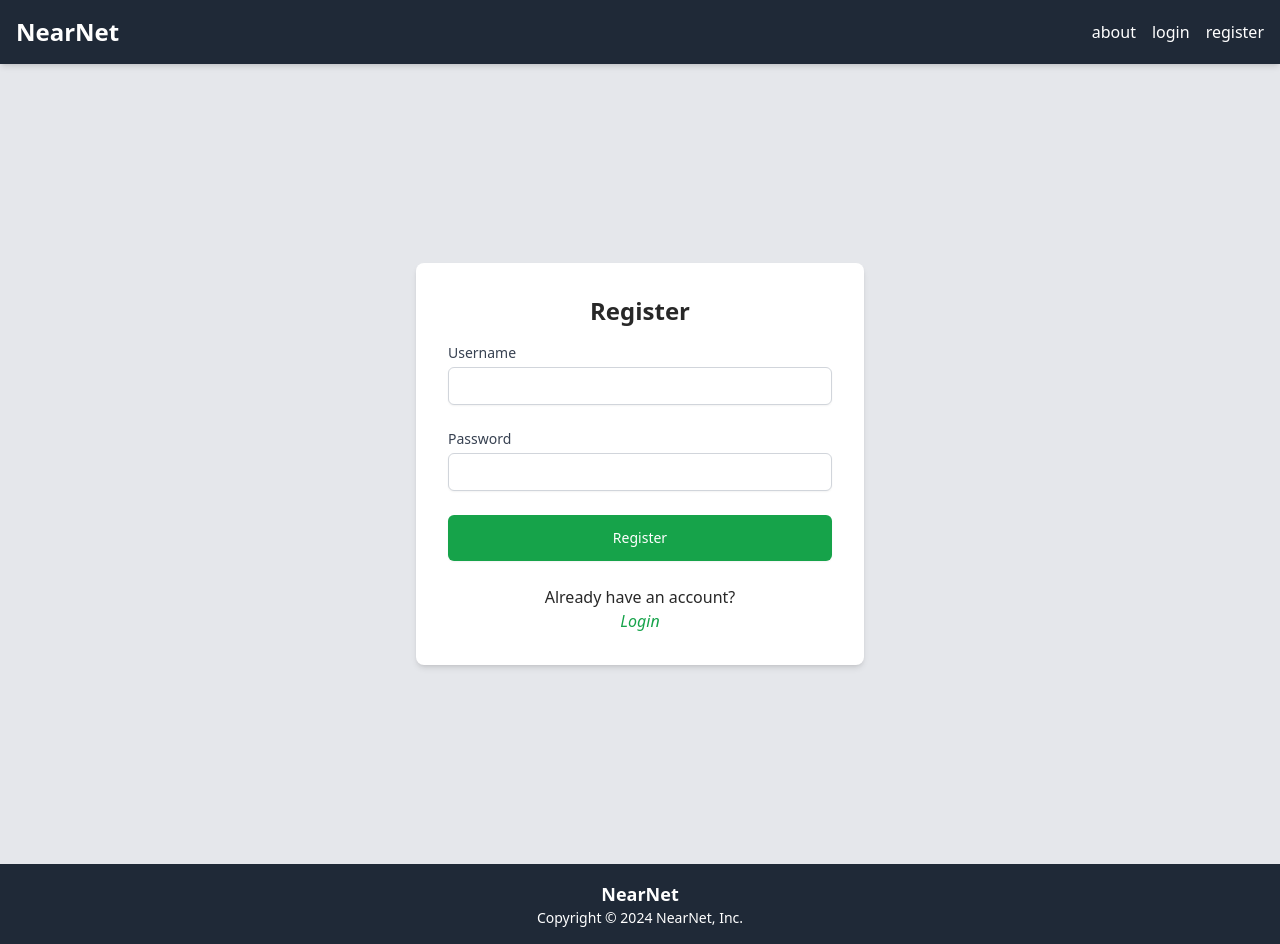
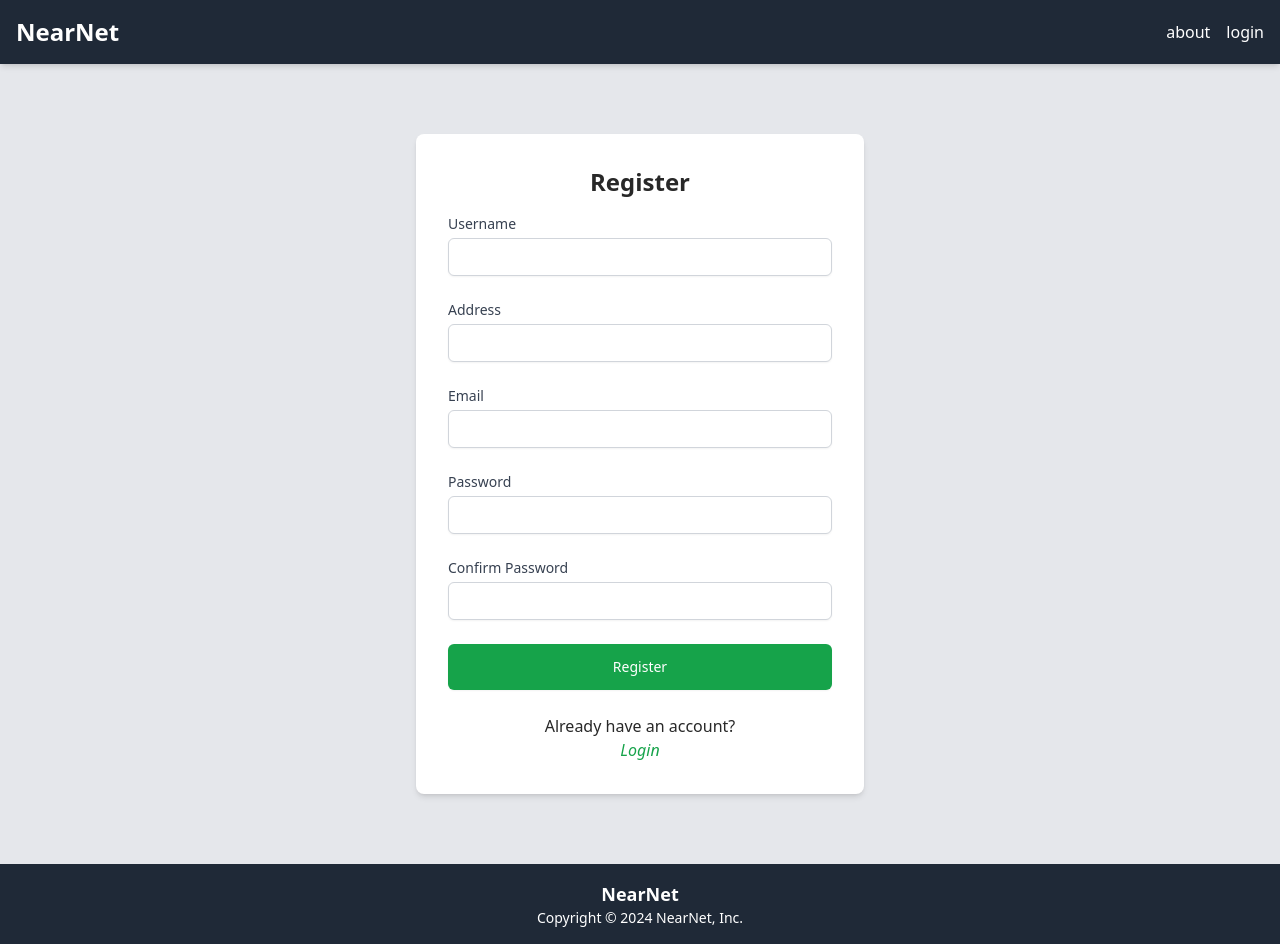
Before and after one commit to xeviert/nearnet, a Next.js app: page /register in a window 1280 px wide. Built offline with nearby package versions, Linux system fonts and the light colour scheme.

Commit message:
register and login correct

```diff
--- a/src/components/NavBar.js
+++ b/src/components/NavBar.js
@@ -43,9 +43,6 @@ export default function NavBar() {
               <Link href="/login">
                 <span className="hover:text-gray-400 transition-colors duration-200">login</span>
               </Link>
-              <Link href="/register">
-                <span className="hover:text-gray-400 transition-colors duration-200">register</span>
-              </Link>
             </>
           )}
         </div>
@@ -89,9 +86,6 @@ export default function NavBar() {
                 <Link href="/login">
                   <span className="hover:text-gray-400 transition-colors duration-200">login</span>
                 </Link>
-                <Link href="/register">
-                  <span className="hover:text-gray-400 transition-colors duration-200">register</span>
-                </Link>
               </>
             )}
           </nav>
--- a/src/pages/api/register.js
+++ b/src/pages/api/register.js
@@ -1,7 +1,10 @@
 import bcrypt from 'bcryptjs';
 import { addUser, getUsers } from '../../userStore';
+import Cookies from 'cookies';
 
 export default function handler(req, res) {
+  const cookies = new Cookies(req, res);
+
   if (req.method === 'POST') {
     const { username, password } = req.body;
 
@@ -12,7 +15,10 @@ export default function handler(req, res) {
     const hashedPassword = bcrypt.hashSync(password, 10);
     addUser(username, hashedPassword);
 
-    return res.status(201).json({ message: 'User registered successfully' });
+    cookies.set('username', username, { httpOnly: true });
+    cookies.set('auth', 'authenticated', { httpOnly: true });
+
+    return res.status(201).json({ message: 'User registered and logged in successfully' });
   }
 
   res.status(405).end();
--- a/src/pages/login.js
+++ b/src/pages/login.js
@@ -1,6 +1,7 @@
 'use client';
 
 import { useState } from 'react';
+import Link from 'next/link';
 import { useRouter } from 'next/router';
 import { useUserContext } from '../context/UserContext';
 
@@ -73,11 +74,19 @@ export default function Login() {
           </div>
           <button
             type="submit"
-            className="w-full flex justify-center py-3 px-4 border border-transparent rounded-md shadow-sm text-sm font-medium text-white bg-indigo-600 hover:bg-indigo-700 focus:outline-none focus:ring-2 focus:ring-offset-2 focus:ring-indigo-500"
+            className="w-full flex justify-center py-3 px-4 border border-transparent rounded-md shadow-sm text-sm font-medium text-white bg-green-600 hover:bg-green-700 focus:outline-none focus:ring-2 focus:ring-offset-2 focus:ring-indigo-500"
           >
             Login
           </button>
         </form>
+        <div className="mt-6 text-center">
+          <p>Don't have an account?</p>
+          <Link href="/register">
+            <span className="text-green-600 hover:text-green-900">
+              <em>Sign Up</em>
+            </span>
+          </Link>
+        </div>
       </div>
     </section>
   );
--- a/src/pages/register.js
+++ b/src/pages/register.js
@@ -9,16 +9,24 @@ export default function Register() {
   const handleSubmit = async (event) => {
     event.preventDefault();
     const username = event.target.username.value;
+    const address = event.target.address.value;
+    const email = event.target.email.value;
     const password = event.target.password.value;
+    const confirmPassword = event.target.confirmPassword.value;
+
+    if (password !== confirmPassword) {
+      setError('Passwords do not match');
+      return;
+    }
 
     const res = await fetch('/api/register', {
       method: 'POST',
       headers: { 'Content-Type': 'application/json' },
-      body: JSON.stringify({ username, password }),
+      body: JSON.stringify({ username, address, email, password }),
     });
 
     if (res.ok) {
-      router.push('/login');
+      router.push('/feed');
     } else {
       const data = await res.json();
       setError(data.message);
@@ -43,12 +51,45 @@ export default function Register() {
             />
           </div>
           <div>
+            <label htmlFor="address" className="block text-sm font-medium text-gray-700">
+              Address
+            </label>
+            <input
+              type="text"
+              name="address"
+              required
+              className="mt-1 block w-full px-3 py-2 border border-gray-300 rounded-md shadow-sm focus:outline-none focus:ring-green-500 focus:border-green-500 sm:text-sm"
+            />
+          </div>
+          <div>
+            <label htmlFor="email" className="block text-sm font-medium text-gray-700">
+              Email
+            </label>
+            <input
+              type="email"
+              name="email"
+              required
+              className="mt-1 block w-full px-3 py-2 border border-gray-300 rounded-md shadow-sm focus:outline-none focus:ring-green-500 focus:border-green-500 sm:text-sm"
+            />
+          </div>
+          <div>
             <label htmlFor="password" className="block text-sm font-medium text-gray-700">
               Password
             </label>
             <input
               type="password"
               name="password"
+              required
+              className="mt-1 block w-full px-3 py-2 border border-gray-300 rounded-md shadow-sm focus:outline-none focus:ring-green-500 focus:border-green-500 sm:text-sm"
+            />
+          </div>
+          <div>
+            <label htmlFor="confirmPassword" className="block text-sm font-medium text-gray-700">
+              Confirm Password
+            </label>
+            <input
+              type="password"
+              name="confirmPassword"
               required
               className="mt-1 block w-full px-3 py-2 border border-gray-300 rounded-md shadow-sm focus:outline-none focus:ring-green-500 focus:border-green-500 sm:text-sm"
             />
```
